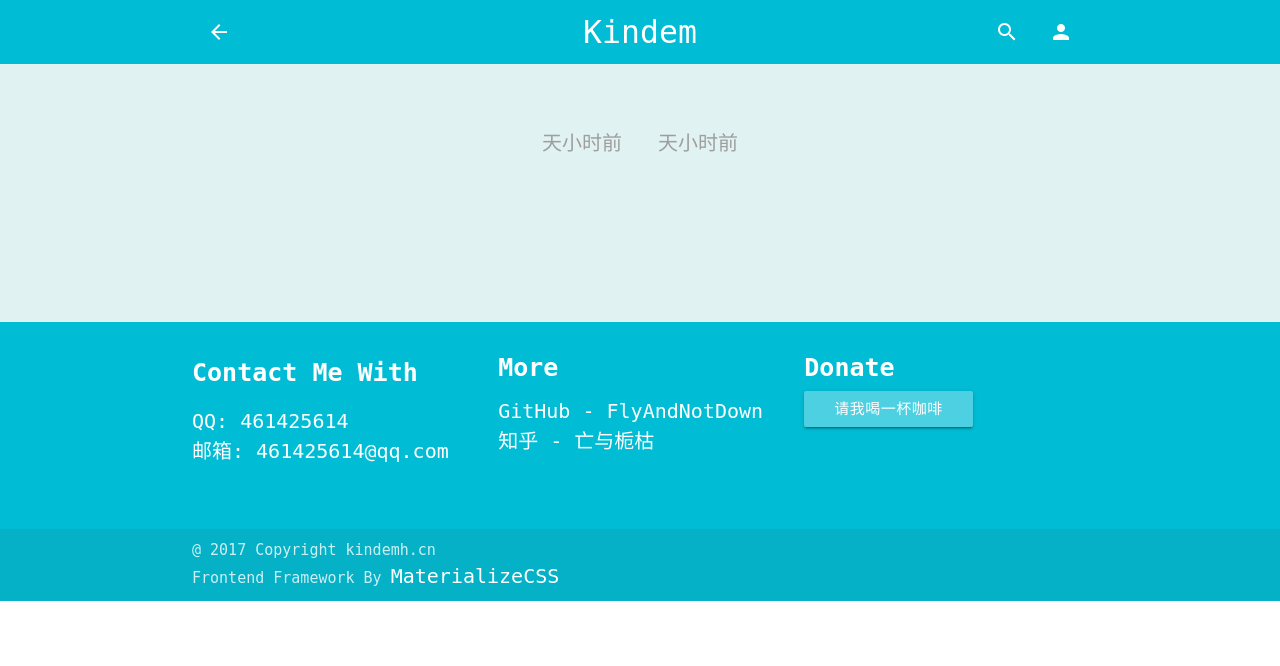
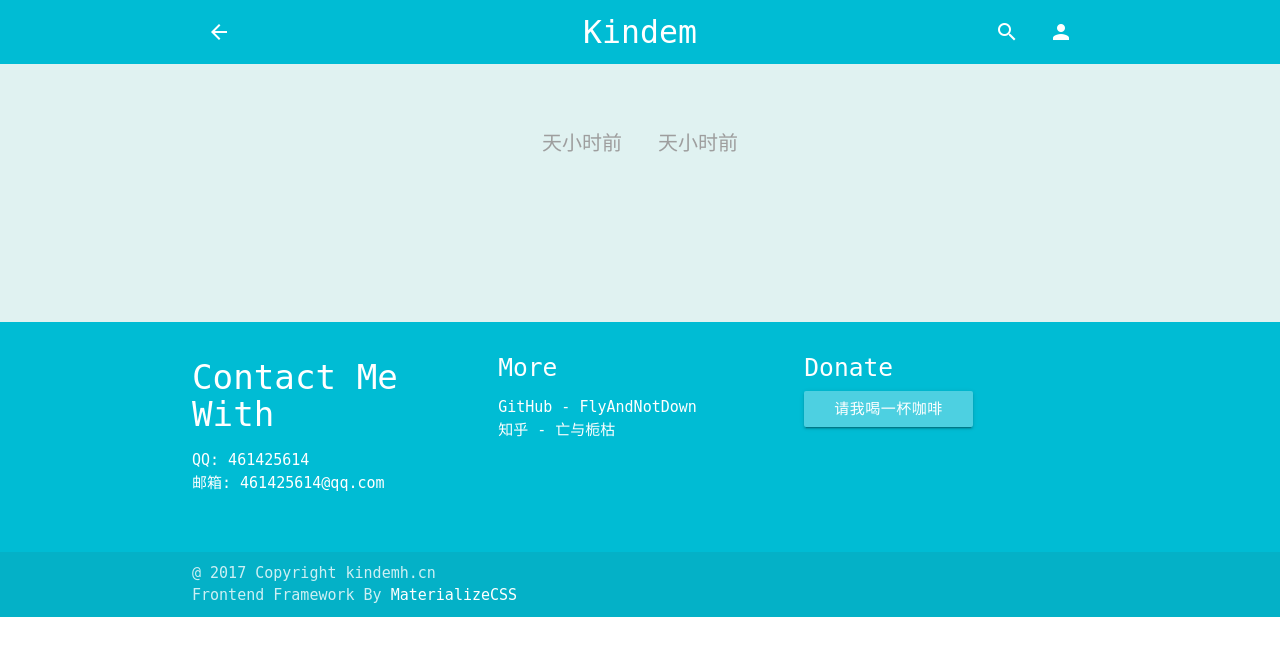
Before and after one commit to FlyAndNotDown/Blog, a Django app: template templates/main/post.html in a window 1280 px wide. Shown: the top 666 px of the page. Run offline with Django 3.2, Linux system fonts and the light colour scheme; the template is opened without the code that fills it, so the values that code supplies are empty; some libraries are stand-ins or nearby versions.

Commit message:
优化文章的页脚CSS

```diff
--- a/main/static/main/css/post.css
+++ b/main/static/main/css/post.css
@@ -2,27 +2,27 @@
     padding-right: 20px;
 }
 
-h1 {
+.section h1 {
     font-size: 50px;
 }
 
-h2 {
+.section h2 {
     font-size: 40px;
 }
 
-h3 {
+.section h3 {
     font-size: 30px;
 }
 
-h4, h5, h6 {
+.section h4, .section h5, .section h6 {
     font-size: 25px;
 }
 
-p, a, li {
+.section p, .section a, .section li {
     font-size: 20px;
 }
 
-h1, h2, h3, h4, h5, h6 {
+.section h1, .section h2, .section h3, .section h4, .section h5, .section h6 {
     font-weight: bold;
 }
 
```
